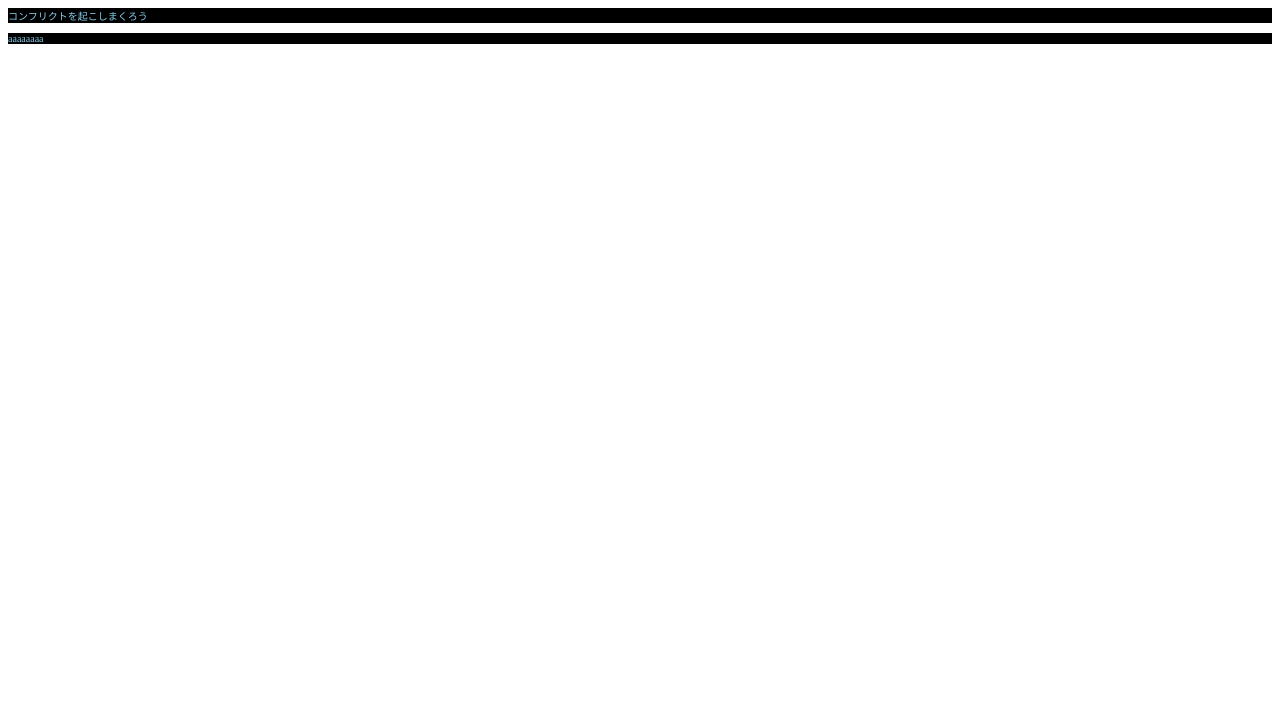
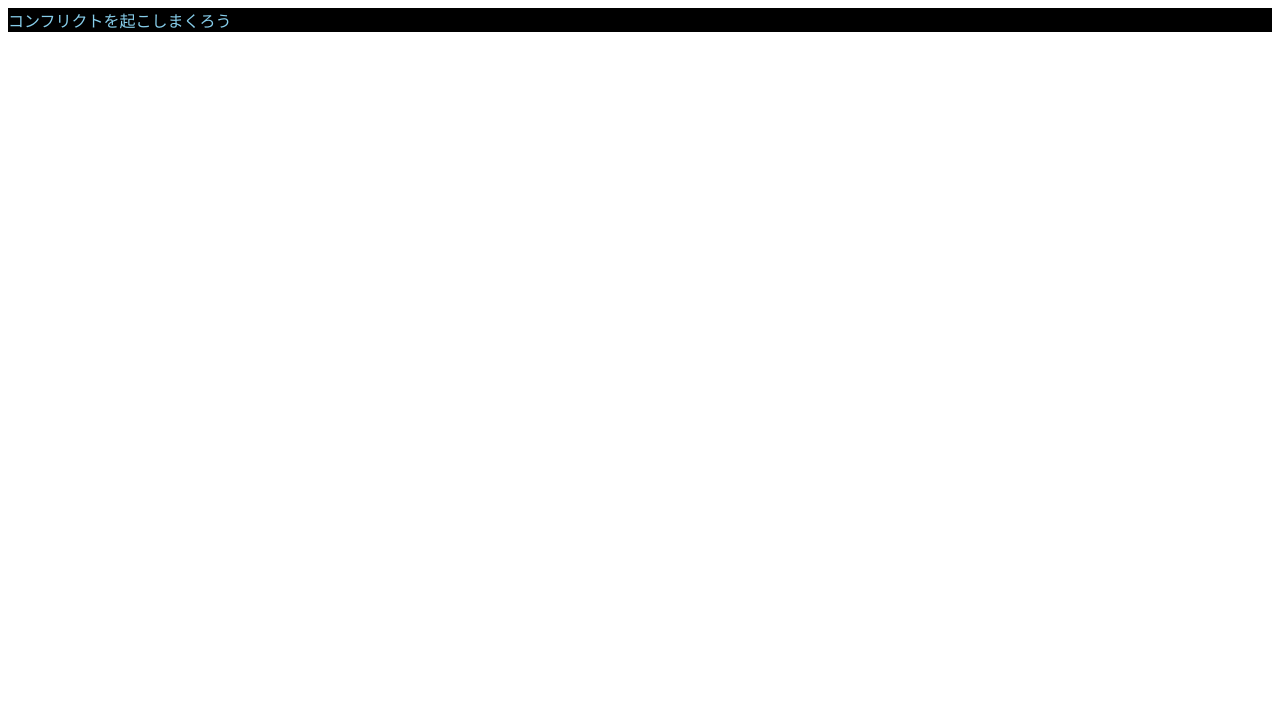
Before and after one commit to C-CHI/test, a plain HTML site: page index.html in a window 1280 px wide. Shown: the part 81-800 px from the top of the page. Drawn offline with Linux system fonts and the light colour scheme.

```diff
--- a/index.html
+++ b/index.html
@@ -19,14 +19,12 @@
           p {
             color: skyblue;
             background-color: black;
-            font-size: 10px;
           }
         </style>
     </head>
     <body>
       <h1>きよとのgit練習場</h1>
       <p>コンフリクトを起こしまくろう</p>
-      <p>aaaaaaaa</p>
     <!-- Place your content here -->
     <!-- SCRIPTS -->
     </body>
```
